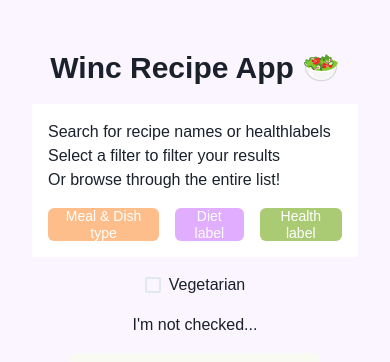
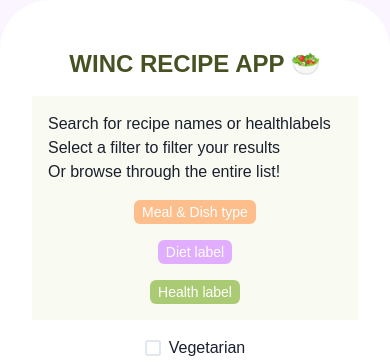
Before and after one commit to McLizzerson/react-basics-project, a React (Vite) app: page / in a window 390 px wide. Shown: the top 362 px of the page. Built offline with nearby package versions, Linux system fonts and the light colour scheme.

Commit message:
Change styling, add responsive of RecipeListPage

```diff
--- a/src/pages/RecipeListPage.jsx
+++ b/src/pages/RecipeListPage.jsx
@@ -1,35 +1,49 @@
-import { Box, Flex, Heading, Text } from "@chakra-ui/react";
+import { Flex, Heading, Text } from "@chakra-ui/react";
 import { RecipeSearch } from "../components/RecipeSearch";
 import { LabelTag } from "../components/ui/Tag";
 
 export const RecipeListPage = ({ clickFn }) => {
   return (
-    <Box flexDir="column" bg="purple.50" borderRadius={10} padding={8}>
-      <Heading align="Center" padding={4}>
-        Winc Recipe App 🥗
+    <Flex direction="column" bg="white" borderRadius={50} padding={8}>
+      <Heading
+        align="Center"
+        padding={4}
+        color="#475223"
+        size={{ base: "lg", sm: "xl", md: "2xl", lg: "3xl" }}
+      >
+        WINC RECIPE APP 🥗
       </Heading>
+
+      {/* Container with info about the app */}
       <Flex
-        bg="white"
+        bg="#F9FAF2"
         padding={4}
         marginBottom={4}
         gap={4}
         direction="column"
         wrap="wrap"
+        w="100%"
       >
         <Text>
           Search for recipe names or healthlabels <br />
-          Select a filter to filter your results
-          <br />
+          Select a filter to filter your results <br />
           Or browse through the entire list!
         </Text>
-        <Flex wrap="warp" direction="row" justify="center" gap={4}>
+        <Flex
+          wrap="warp"
+          direction={{ base: "column", sm: "row" }}
+          justify="center"
+          align="center"
+          gap={4}
+        >
           <LabelTag text="Meal & Dish type" typeOfTag={"mealType"} />
           <LabelTag text="Diet label" typeOfTag={"dietLabel"} />
           <LabelTag text="Health label" typeOfTag={"healthLabel"} />
         </Flex>
       </Flex>
 
+      {/* Here we call on the Recipesearch component that will load the checkbox, searchfield and show the list of recipes */}
       <RecipeSearch clickFn={clickFn} />
-    </Box>
+    </Flex>
   );
 };
```
